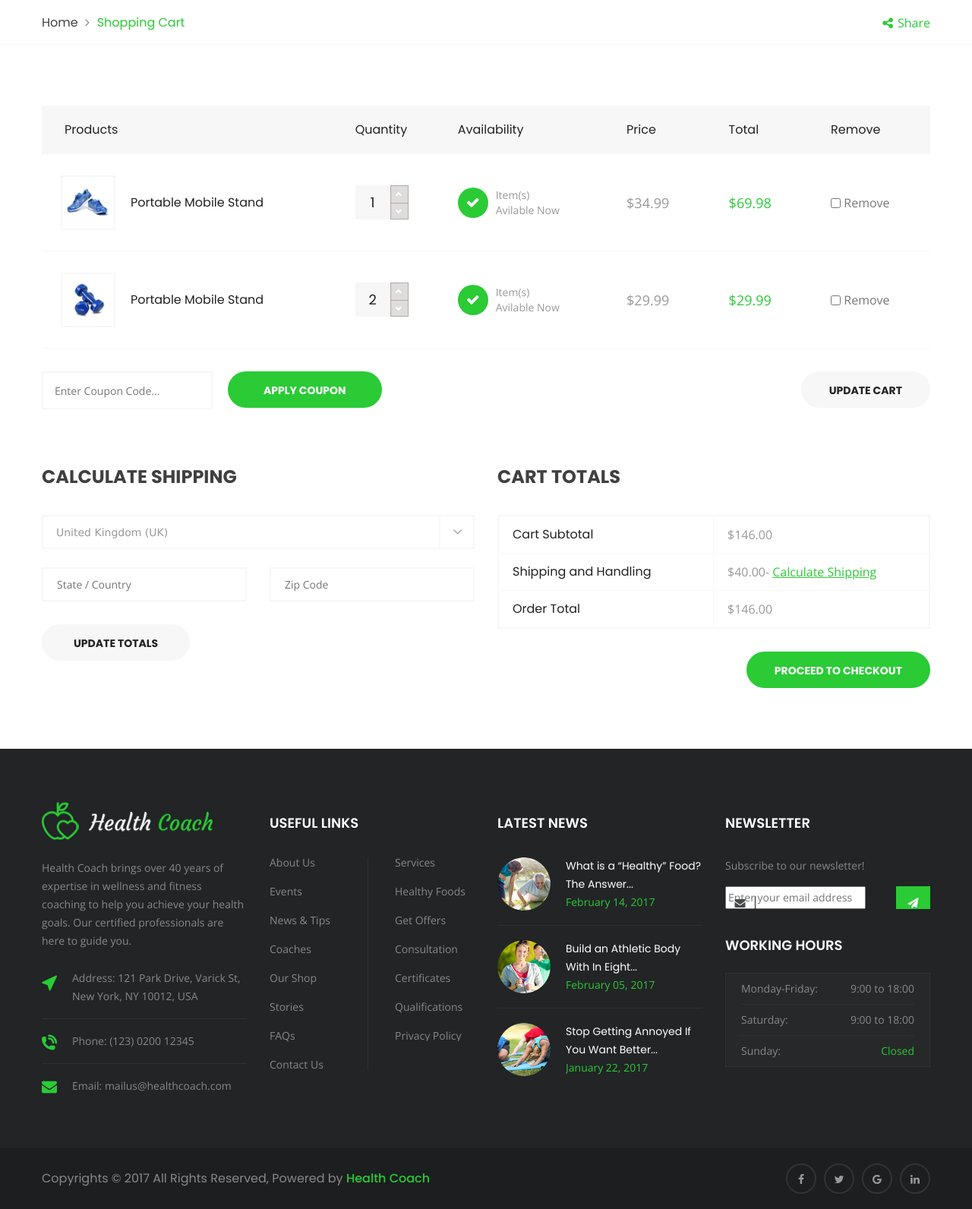
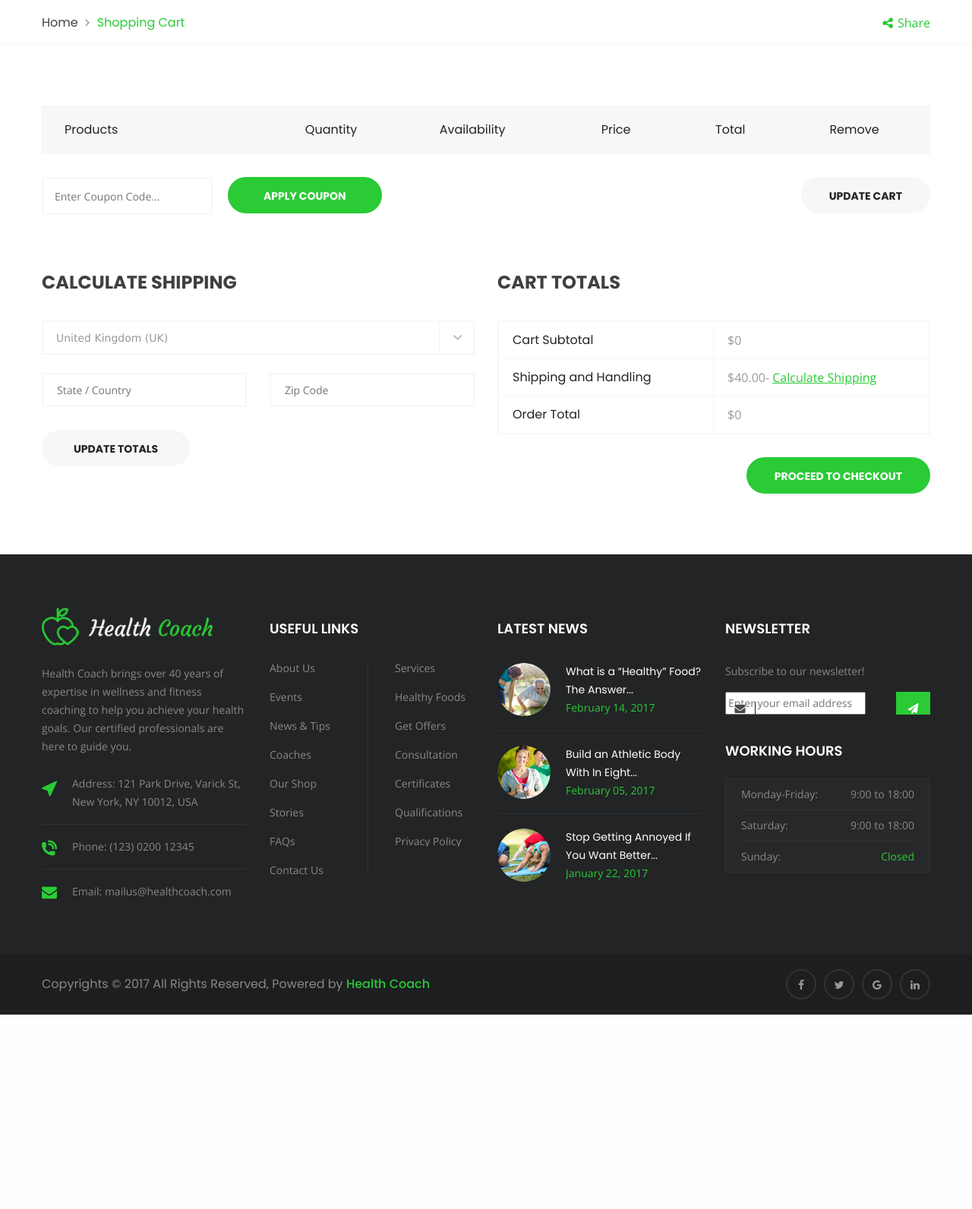
Before and after one commit to Renish437/Django_Health_Consultant, a Django app: page /shop/shopping-cart/ in a window 1280 px wide. Shown: the part 450-2042 px from the top of the page at 76% size. After the commit the page ends 1786 px from the top, so only its background shows below. Run offline with Django 5.2, Linux system fonts and the light colour scheme; data comes from the database, SQL or seed files in the repository; both versions use the stored data as it was after the commit; lists and menus that the app fills with data are empty; some libraries are stand-ins or nearby versions.

Commit message:
add-to-cart-2

```diff
--- a/shop/urls.py
+++ b/shop/urls.py
@@ -8,6 +8,7 @@ urlpatterns = [
     path('product-category/<slug:slug>',views.product_category,name="product_category"),
     path('product-detail/<slug:category_slug>/<slug:product_slug>',views.product_detail,name="product-detail"),
     path('product-search/',views.shops,name="shop_search"),
-    path('shopping-cart/',views.shopping_cart,name="shopping-cart")
+    path('shopping-cart/',views.shopping_cart,name="shopping-cart"),
+    path('add-to-cart/<int:product_id>/',views.add_to_cart,name="add-to-cart")
 
 ]
--- a/shop/views.py
+++ b/shop/views.py
@@ -1,4 +1,4 @@
-from django.shortcuts import render,get_object_or_404
+from django.shortcuts import render,get_object_or_404,redirect
 from .models import *
 from django.db.models import Q
 from django.core.paginator import Paginator
@@ -66,5 +66,51 @@ def product_detail(request, category_slug=None, product_slug=None):
     return render(request, 'shops/product-detail.html', context)
 
 
-def shopping_cart(request):
-    return render(request,'shops/shopping-cart.html')
+
+def _cart_id(request):
+    """Get or create a unique cart ID for the session."""
+    cart = request.session.session_key
+    if not cart:
+        cart = request.session.create()
+    return cart
+
+
+def shopping_cart(request, total=0, quantity=0, cart_items=None):
+    """Display the shopping cart page."""
+    try:
+        cart = Cart.objects.get(cart_id=_cart_id(request))
+        cart_items = CartItem.objects.filter(cart=cart, is_active=True)
+        for cart_item in cart_items:
+            total += cart_item.product.price * cart_item.quantity
+            quantity += cart_item.quantity
+    except Cart.DoesNotExist:
+        cart_items = []
+
+    context = {
+        'total': total,
+        'quantity': quantity,
+        'cart_items': cart_items,
+    }
+
+    return render(request, 'shops/shopping-cart.html', context)
+
+
+def add_to_cart(request, product_id):
+    """Add a product to the cart or increase its quantity."""
+    product = get_object_or_404(Product, id=product_id)
+    cart, created = Cart.objects.get_or_create(cart_id=_cart_id(request))
+
+    try:
+        # If the item already exists in the cart, increase its quantity
+        cart_item = CartItem.objects.get(product=product, cart=cart)
+        cart_item.quantity += 1
+        cart_item.save()
+    except CartItem.DoesNotExist:
+        # Otherwise, create a new cart item
+        cart_item = CartItem.objects.create(
+            product=product,
+            quantity=1,
+            cart=cart
+        )
+
+    return redirect('shopping-cart')
--- a/templates/shops/includes/product-card.html
+++ b/templates/shops/includes/product-card.html
@@ -5,7 +5,7 @@
                                     <div class="overlay-style-one">
                                         <div class="box">
                                             <div class="content">
-                                                <a class="thm-btn bgclr-1" href="#">Add to Cart</a>
+                                                <a class="thm-btn bgclr-1" href="{% url 'add-to-cart' product.id %}">Add to Cart</a>
                                             </div>
                                         </div>
                                     </div>
--- a/templates/shops/product-detail.html
+++ b/templates/shops/product-detail.html
@@ -80,7 +80,7 @@
                                 </div>
                                 <div class="addto-cart-box clearfix">
                                     <input class="quantity-spinner" type="text" value="2" name="quantity">
-                                    <button class="thm-btn bgclr-1 addtocart" type="submit">Add to Cart</button>
+                                    <a href="{% url 'add-to-cart' product.id %}" class="thm-btn bgclr-1 addtocart" type="submit">Add to Cart</a>
                                 </div>
                             </div>
                         </div>
@@ -267,7 +267,7 @@
                                     <div class="overlay-style-one">
                                         <div class="box">
                                             <div class="content">
-                                                <a class="thm-btn bgclr-1" href="shopping-cart.html">Add to Cart</a>
+                                                <a class="thm-btn bgclr-1" href="#">Add to Cart</a>
                                             </div>
                                         </div>
                                     </div>
--- a/templates/shops/shopping-cart.html
+++ b/templates/shops/shopping-cart.html
@@ -58,27 +58,31 @@
                             </tr>
                         </thead>
                         <tbody>
+
+                            {% for cart_item in cart_items %}
+
+
                         <tr>
                             <td colspan="2" class="prod-column">
                                 <div class="column-box">
                                     <div class="prod-thumb">
-                                            <a href="#"><img src="images/shop/product-thumb-1.jpg" alt=""></a>
+                                        <a href="#"><img src="{{cart_item.product.image.url}}" alt=""></a>
                                     </div>
                                     <div class="title">
-                                            <h3 class="prod-title">Portable Mobile Stand</h3>
+                                        <h3 class="prod-title"> {{cart_item.product.product_name}} </h3>
                                     </div>
                                 </div>
                             </td>
                             <td class="qty">
-                                    <input class="quantity-spinner" type="text" value="1" name="quantity">
+                                <input class="quantity-spinner" type="text" value="{{cart_item.quantity}}" name="quantity">
                             </td>
                             <td class="unit-price">
                                 <div class="available-info">
                                     <span class="icon fa fa-check"></span>Item(s)<br>Avilable Now
                                 </div>
                             </td>
-                                <td class="price">$34.99</td>
-                                <td class="sub-total">$69.98</td>
+                             <td class="price">$ {{cart_item.product.price}} </td>
+                            <td class="sub-total">$  </td>
                             <td>
                                 <div class="remove">
                                     <div class="checkbox">
@@ -90,38 +94,8 @@
                                 </div>
                             </td>
                         </tr>
-                            <tr>
-                                <td colspan="2" class="prod-column">
-                                    <div class="column-box">
-                                        <div class="prod-thumb">
-                                            <a href="#"><img src="images/shop/product-thumb-2.jpg" alt=""></a>
-                                        </div>
-                                        <div class="title">
-                                            <h3 class="prod-title">Portable Mobile Stand</h3>
-                                        </div>
-                                    </div>
-                                </td>
-                                <td class="qty">
-                                    <input class="quantity-spinner" type="text" value="2" name="quantity">
-                                </td>
-                                <td class="unit-price">
-                                    <div class="available-info">
-                                        <span class="icon fa fa-check"></span>Item(s)<br>Avilable Now
-                                    </div>
-                                </td>
-                                <td class="price">$29.99</td>
-                                <td class="sub-total">$29.99</td>
-                                <td>
-                                    <div class="remove">
-                                        <div class="checkbox">
-                                            <label>
-                                                <input name="remove" type="checkbox">
-                                                <span>Remove</span>
-                                            </label>
-                                        </div>
-                                    </div>
-                                </td>
-                            </tr>
+                            {% endfor %}
+
                         </tbody>
                     </table>
                 </div>
@@ -174,7 +148,7 @@
                     <ul class="cart-total-table">
                         <li class="clearfix">
                             <span class="col col-title">Cart Subtotal</span>
-                            <span class="col">$146.00</span>
+                            <span class="col">${{total}}</span>
                         </li>
                         <li class="clearfix">
                             <span class="col col-title">Shipping and Handling</span>
@@ -182,7 +156,7 @@
                         </li>
                         <li class="clearfix">
                             <span class="col col-title">Order Total</span>
-                            <span class="col">$146.00</span>
+                            <span class="col">${{total}}</span>
                         </li>
                     </ul>
                     <button class="thm-btn bgclr-1 checkout-btn">Proceed to Checkout</button>
```
Also changed, not shown: db.sqlite3. Lines whose indentation alone changed are shown as unchanged.
